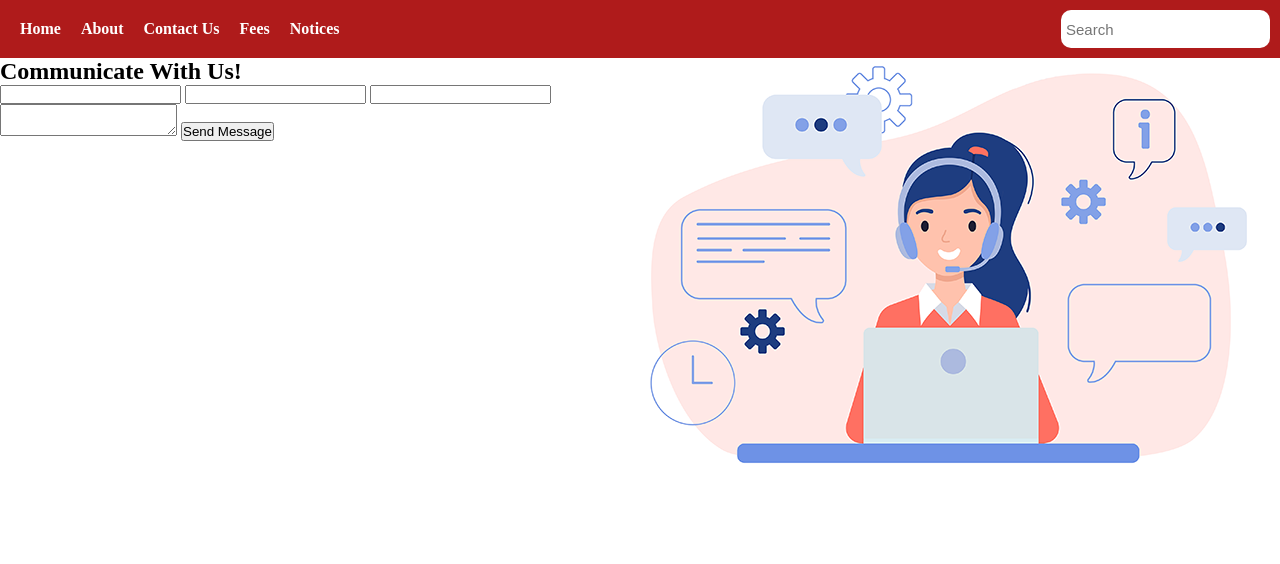
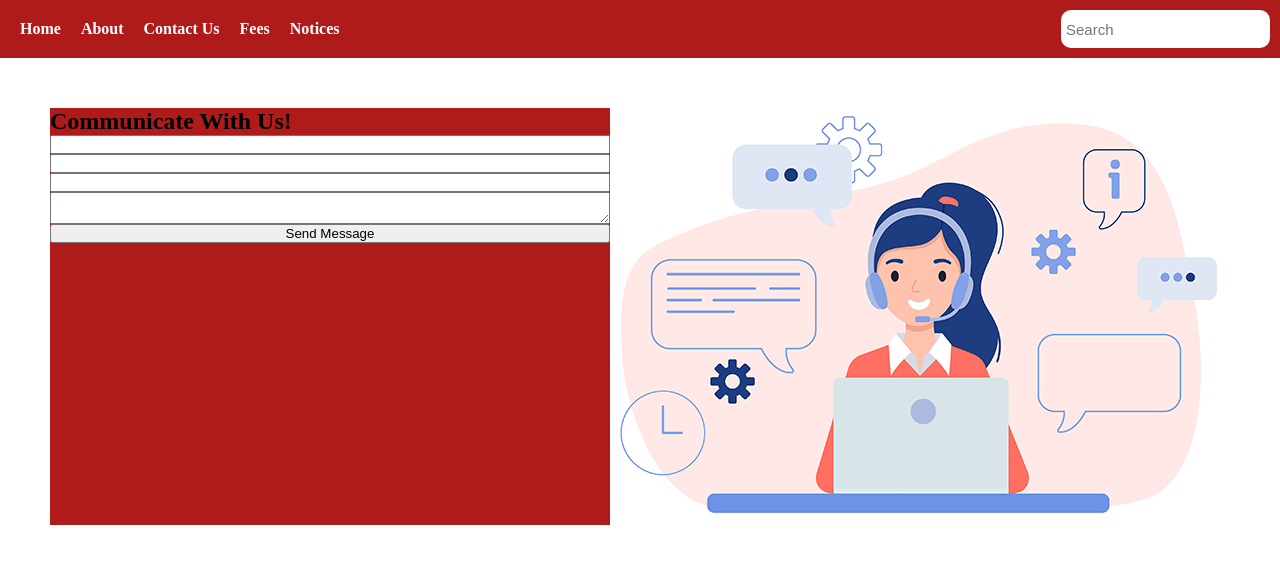
Before and after one commit to ST079/Himchuli-Reports, a plain HTML site: page Class IX/HA Website Components/Contact/contact.html in a window 1280 px wide. Drawn offline with Linux system fonts and the light colour scheme.

Commit message:
files deleted

```diff
--- a/Class IX/HA Website Components/Contact/contact.css
+++ b/Class IX/HA Website Components/Contact/contact.css
@@ -32,6 +32,7 @@
       color: grey;
     }
   }
+
   .search {
     > input{
       width: 100%;
@@ -43,8 +44,14 @@
     }
   }
 
-
   .contact{
     display: grid;
     grid-template-columns: 1fr 1fr;
+    margin: 50px;
   }
+
+  .contact-info{
+    display: flex;
+    flex-direction: column;
+    background-color:  rgb(175, 27, 27);
+  }
--- a/Class IX/HA Website Components/Contact/contact.html
+++ b/Class IX/HA Website Components/Contact/contact.html
@@ -24,7 +24,7 @@
       </header>
 
       <div class="contact">
-        <div class="contatc-info">
+        <div class="contact-info">
             <h2>Communicate With Us!</h2>
             <input type="text">
             <input type="text">
```
Also changed, not shown: 3 other files.
